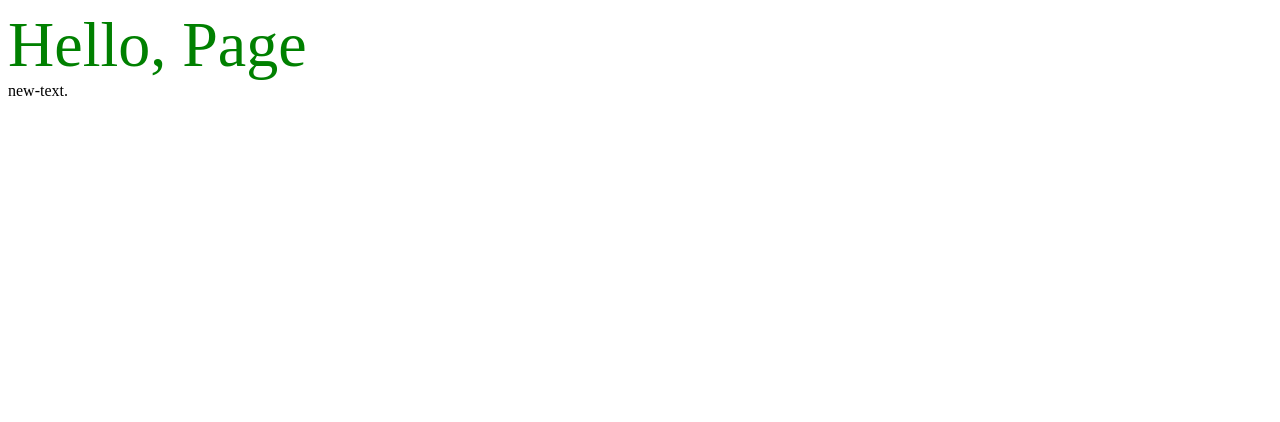
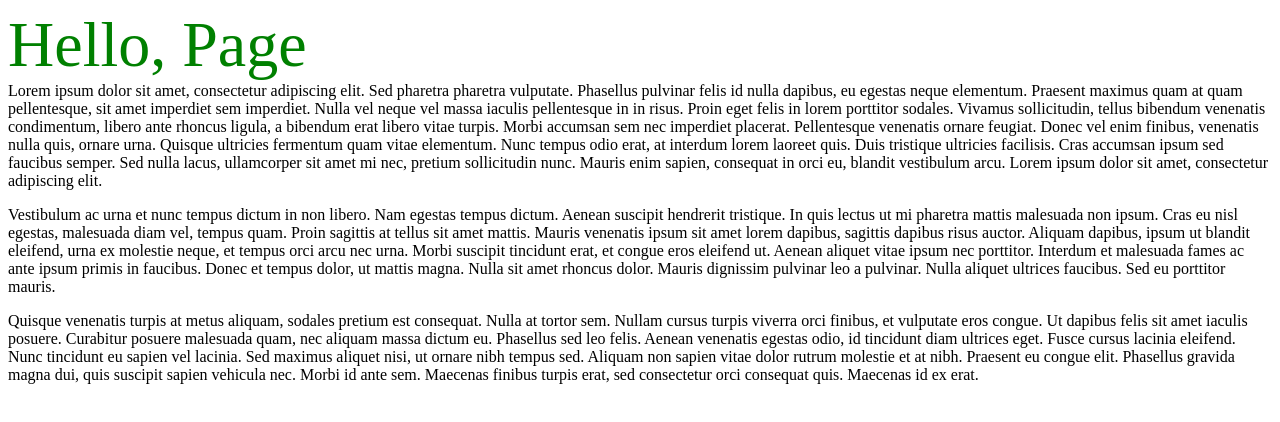
Before and after one commit to qtwi/cf-pages, a plain HTML site: page index.html in a window 1280 px wide. Drawn offline with Linux system fonts and the light colour scheme; a small style sheet from the web is missing.

Commit message:
web-font test

```diff
--- a/index.html
+++ b/index.html
@@ -1,6 +1,11 @@
 <!DOCTYPE html>
 <html>
 <head><meta charset="utf-8">
+
+<link rel="preconnect" href="https://cdn.fonts.net">
+<link href="https://cdn.fonts.net/kit/c592c2cf-ab30-4ac3-813b-512e07072a6e/c592c2cf-ab30-4ac3-813b-512e07072a6e.css" rel="stylesheet" />
+
+
 <script async src="https://www.googletagmanager.com/gtag/js?id=G-JYXE48NDMD"></script>
 <script>
   window.dataLayer = window.dataLayer || [];
@@ -18,7 +23,13 @@ j=d.createElement(s),dl=l!='dataLayer'?'&l='+l:'';j.async=true;j.src=
 <div style="color: green; font-size: 48pt;">
 Hello, Page
 </div>
-new-text.
+<div style="font-family: SSTPaneuropeanRoman;">
+Lorem ipsum dolor sit amet, consectetur adipiscing elit. Sed pharetra pharetra vulputate. Phasellus pulvinar felis id nulla dapibus, eu egestas neque elementum. Praesent maximus quam at quam pellentesque, sit amet imperdiet sem imperdiet. Nulla vel neque vel massa iaculis pellentesque in in risus. Proin eget felis in lorem porttitor sodales. Vivamus sollicitudin, tellus bibendum venenatis condimentum, libero ante rhoncus ligula, a bibendum erat libero vitae turpis. Morbi accumsan sem nec imperdiet placerat. Pellentesque venenatis ornare feugiat. Donec vel enim finibus, venenatis nulla quis, ornare urna. Quisque ultricies fermentum quam vitae elementum. Nunc tempus odio erat, at interdum lorem laoreet quis. Duis tristique ultricies facilisis. Cras accumsan ipsum sed faucibus semper. Sed nulla lacus, ullamcorper sit amet mi nec, pretium sollicitudin nunc. Mauris enim sapien, consequat in orci eu, blandit vestibulum arcu. Lorem ipsum dolor sit amet, consectetur adipiscing elit.
+<p/>
+Vestibulum ac urna et nunc tempus dictum in non libero. Nam egestas tempus dictum. Aenean suscipit hendrerit tristique. In quis lectus ut mi pharetra mattis malesuada non ipsum. Cras eu nisl egestas, malesuada diam vel, tempus quam. Proin sagittis at tellus sit amet mattis. Mauris venenatis ipsum sit amet lorem dapibus, sagittis dapibus risus auctor. Aliquam dapibus, ipsum ut blandit eleifend, urna ex molestie neque, et tempus orci arcu nec urna. Morbi suscipit tincidunt erat, et congue eros eleifend ut. Aenean aliquet vitae ipsum nec porttitor. Interdum et malesuada fames ac ante ipsum primis in faucibus. Donec et tempus dolor, ut mattis magna. Nulla sit amet rhoncus dolor. Mauris dignissim pulvinar leo a pulvinar. Nulla aliquet ultrices faucibus. Sed eu porttitor mauris.
+<p/>
+Quisque venenatis turpis at metus aliquam, sodales pretium est consequat. Nulla at tortor sem. Nullam cursus turpis viverra orci finibus, et vulputate eros congue. Ut dapibus felis sit amet iaculis posuere. Curabitur posuere malesuada quam, nec aliquam massa dictum eu. Phasellus sed leo felis. Aenean venenatis egestas odio, id tincidunt diam ultrices eget. Fusce cursus lacinia eleifend. Nunc tincidunt eu sapien vel lacinia. Sed maximus aliquet nisi, ut ornare nibh tempus sed. Aliquam non sapien vitae dolor rutrum molestie et at nibh. Praesent eu congue elit. Phasellus gravida magna dui, quis suscipit sapien vehicula nec. Morbi id ante sem. Maecenas finibus turpis erat, sed consectetur orci consequat quis. Maecenas id ex erat.
+</div>
 
 
 
```
